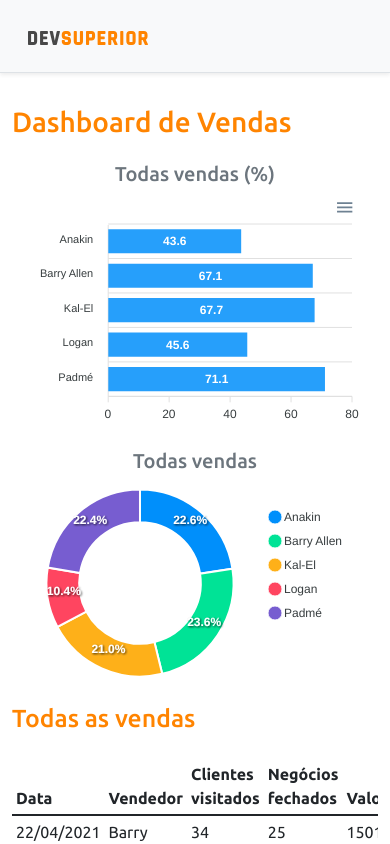
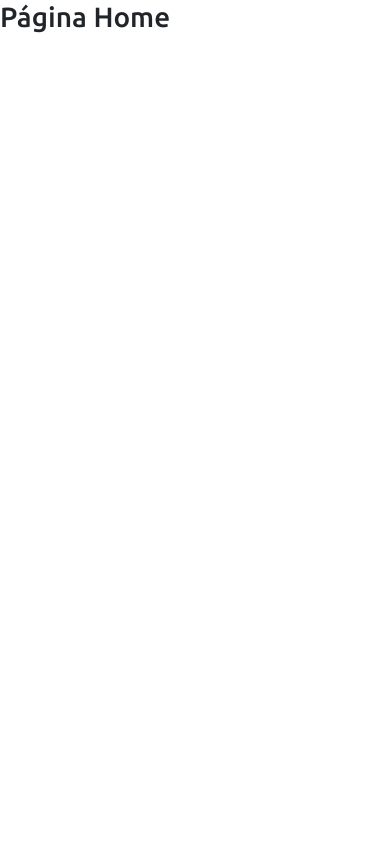
Before and after one commit to gagegomaciel/dsvendas-sds4, a React (Create React App) app in the folder frontend/: page / in a window 390 px wide. Shown: the top 844 px of the page. Built offline with nearby package versions, Linux system fonts and the light colour scheme.

Commit message:
Create Routes

```diff
--- a/frontend/package.json
+++ b/frontend/package.json
@@ -19,6 +19,7 @@
     "react": "^17.0.2",
     "react-apexcharts": "^1.3.9",
     "react-dom": "^17.0.2",
+    "react-router-dom": "^5.3.0",
     "react-scripts": "4.0.3",
     "typescript": "^4.1.2",
     "web-vitals": "^1.0.1"
@@ -46,5 +47,8 @@
       "last 1 firefox version",
       "last 1 safari version"
     ]
+  },
+  "devDependencies": {
+    "@types/react-router-dom": "^5.1.8"
   }
 }
--- a/frontend/src/App.tsx
+++ b/frontend/src/App.tsx
@@ -1,34 +1,8 @@
-import { BarChat } from "components/BarChat";
-import { DataTable } from "components/DataTable";
-import { DonutChat } from "components/DonutChart";
-import { Footer } from "components/Footer";
-import { NavBar } from "components/NavBar";
-
+import Routes from "Routes";
 
 function App() {
   return (
-    <>
-      <NavBar />
-      <div className="container">
-        <h1 className="text-primary py-3">Dashboard de Vendas</h1>
-        <div className="row px-3">
-          <div className="col-sm-6">
-            <h5 className="text-center text-secondary">Todas vendas (%)</h5>
-            <BarChat />
-          </div>
-          <div className="col-sm-6">
-           <h5 className="text-center text-secondary">Todas vendas</h5>
-            <DonutChat />
-          </div>
-        </div>
-
-        <div className="py-3">
-          <h2 className="text-primary">Todas as vendas</h2>
-        </div>
-        <DataTable />
-      </div>
-      <Footer />
-    </>
+   <Routes />
   );
 }
 
--- /dev/null
+++ b/frontend/src/Routes.tsx
@@ -0,0 +1,21 @@
+import { BrowserRouter, Switch, Route } from 'react-router-dom';
+
+import Home from 'pages/Home';
+import Dashboard from 'pages/Dashboard';
+
+const Routes = () => {
+  return (
+    <BrowserRouter>
+      <Switch>
+        <Route path="/" exact>
+          <Home />
+        </Route>
+        <Route path="/dashboard">
+          <Dashboard />
+        </Route>
+      </Switch>
+    </BrowserRouter>
+  );
+}
+
+export default Routes;
--- /dev/null
+++ b/frontend/src/pages/Dashboard/index.tsx
@@ -0,0 +1,34 @@
+import { BarChat } from "components/BarChat";
+import { DataTable } from "components/DataTable";
+import { DonutChat } from "components/DonutChart";
+import { Footer } from "components/Footer";
+import { NavBar } from "components/NavBar";
+
+const Dashboard = () => {
+  return (
+    <>
+      <NavBar />
+      <div className="container">
+        <h1 className="text-primary py-3">Dashboard de Vendas</h1>
+        <div className="row px-3">
+          <div className="col-sm-6">
+            <h5 className="text-center text-secondary">Todas vendas (%)</h5>
+            <BarChat />
+          </div>
+          <div className="col-sm-6">
+            <h5 className="text-center text-secondary">Todas vendas</h5>
+            <DonutChat />
+          </div>
+        </div>
+
+        <div className="py-3">
+          <h2 className="text-primary">Todas as vendas</h2>
+        </div>
+        <DataTable />
+      </div>
+      <Footer />
+    </>
+  )
+}
+
+export default Dashboard;
--- /dev/null
+++ b/frontend/src/pages/Home/index.tsx
@@ -0,0 +1,9 @@
+const Home = () => {
+  return (
+    <div>
+      <h1>Página Home</h1>
+    </div>
+  )
+}
+
+export default Home;
```
Also changed, not shown: 1 other file (tests, documents, lock files or other folders).
